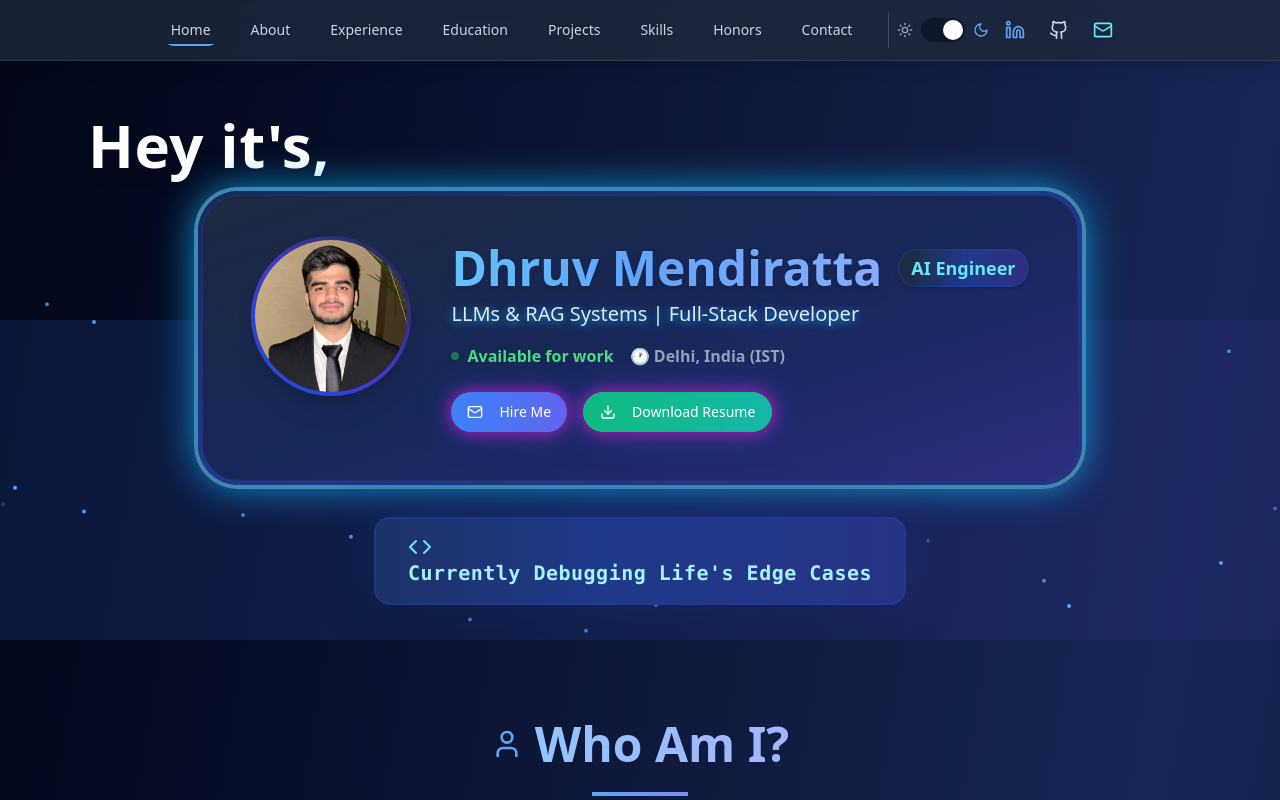
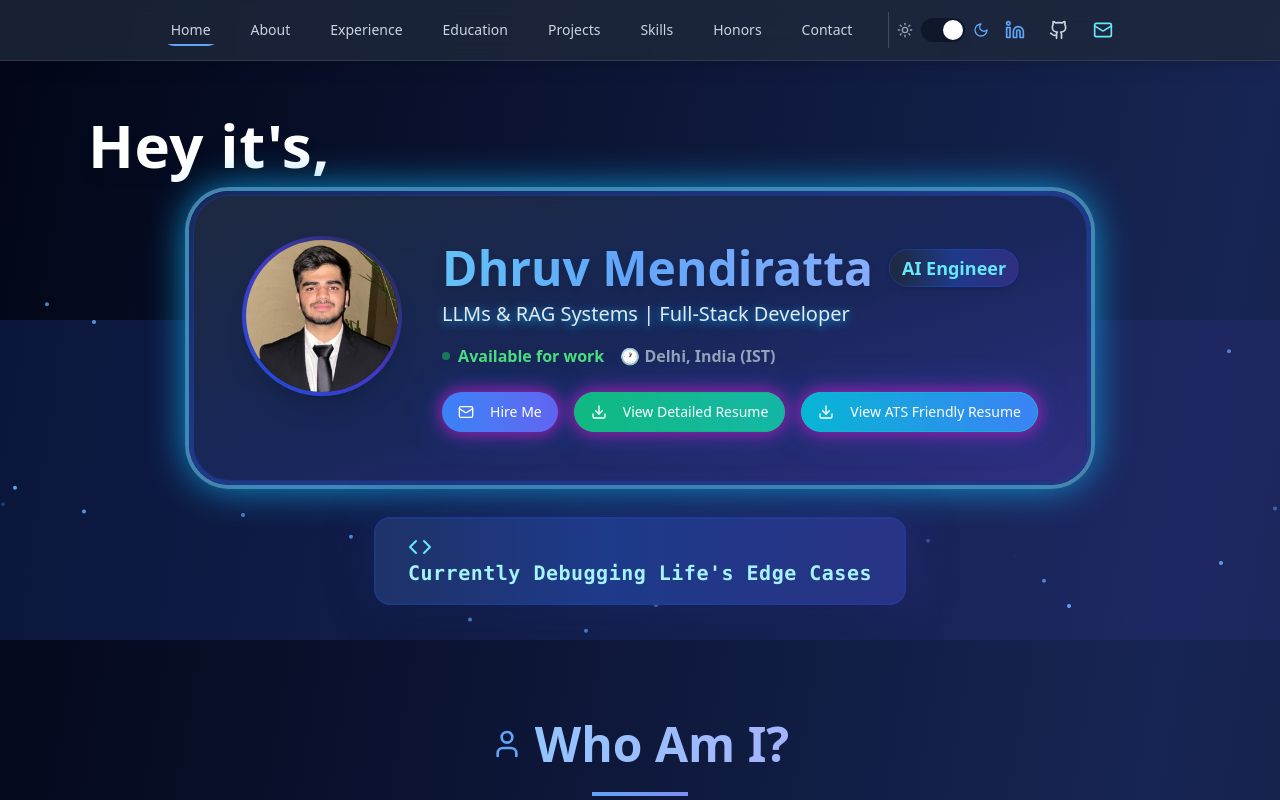
Before and after one commit to dhruvm-18/dhruv-portfolio, a React (Vite) app: page / in a window 1280 px wide. Shown: the top 800 px of the page. Built offline with nearby package versions, Linux system fonts and the light colour scheme.

Commit message:
Updated PDF logic

```diff
--- a/src/pages/Index.tsx
+++ b/src/pages/Index.tsx
@@ -27,15 +27,6 @@ const Index = () => {
 
   const toggleTheme = () => {
     setIsDarkMode(!isDarkMode);
-  };
-
-  const handleDownloadResume = () => {
-    const link = document.createElement('a');
-    link.href = '/Dhruv_Mendiratta_Detailed_Resume.pdf';
-    link.download = 'Dhruv_Mendiratta_Detailed_Resume.pdf';
-    document.body.appendChild(link);
-    link.click();
-    document.body.removeChild(link);
   };
 
   const experiences = [
@@ -392,9 +383,17 @@ const Index = () => {
                       Hire Me
                     </a>
                   </Button>
-                  <Button variant="outline" className="bg-gradient-to-r from-emerald-500 to-teal-500 hover:from-emerald-600 hover:to-teal-600 text-white border-emerald-500 hover:border-emerald-600 rounded-full shadow-lg hover:shadow-2xl animate-glow" onClick={handleDownloadResume}>
-                    <Download className="w-4 h-4 mr-2" />
-                    Download Resume
+                  <Button asChild variant="outline" className="bg-gradient-to-r from-emerald-500 to-teal-500 hover:from-emerald-600 hover:to-teal-600 text-white border-emerald-500 hover:border-emerald-600 rounded-full shadow-lg hover:shadow-2xl animate-glow">
+                    <a href="/Dhruv_Mendiratta_Detailed_Resume.pdf" target="_blank" rel="noopener noreferrer">
+                      <Download className="w-4 h-4 mr-2" />
+                      View Detailed Resume
+                    </a>
+                  </Button>
+                  <Button asChild variant="outline" className="bg-gradient-to-r from-cyan-500 to-blue-500 hover:from-cyan-600 hover:to-blue-600 text-white border-cyan-500 hover:border-cyan-600 rounded-full shadow-lg hover:shadow-2xl animate-glow">
+                    <a href="/Dhruv_Mendiratta_1page_Resume.pdf" target="_blank" rel="noopener noreferrer">
+                      <Download className="w-4 h-4 mr-2" />
+                      View ATS Friendly Resume
+                    </a>
                   </Button>
                 </div>
               </div>
```
Also changed, not shown: 2 other files (tests, documents, lock files or other folders).
